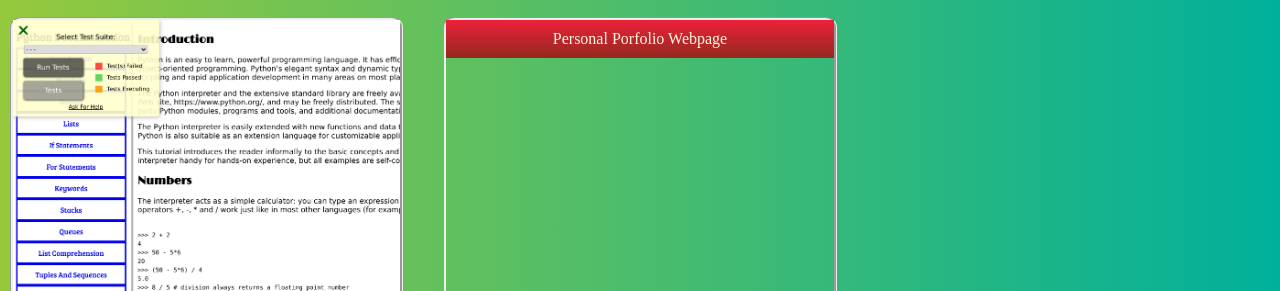
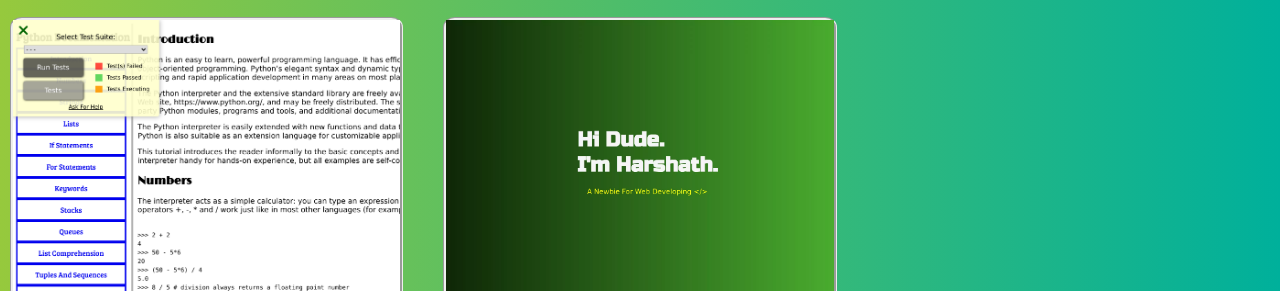
Before and after one commit to HarshathM/Personal-Portfolio-Webpage-fcc, a plain HTML site: page index.html in a window 1280 px wide. Shown: the part 1295-1586 px from the top of the page. Drawn offline with nearby package versions, Linux system fonts and the light colour scheme; a web font is replaced by a local one.

Commit message:
includeing portfolio snap

```diff
--- a/index.html
+++ b/index.html
@@ -50,6 +50,7 @@
                 </li>
                 <li>
                     <a class="project-tile" href="https://harshathm.github.io/Personal-Portfolio-Webpage-fcc/" target="_blank">
+                        <img class="product-image" src="portfolio-snap.webp" alt="">
                         <p class="project-description">Personal Porfolio webpage</p>
                     </a>
                 </li>
```
Also changed, not shown: portfolio-snap.webp (added).
